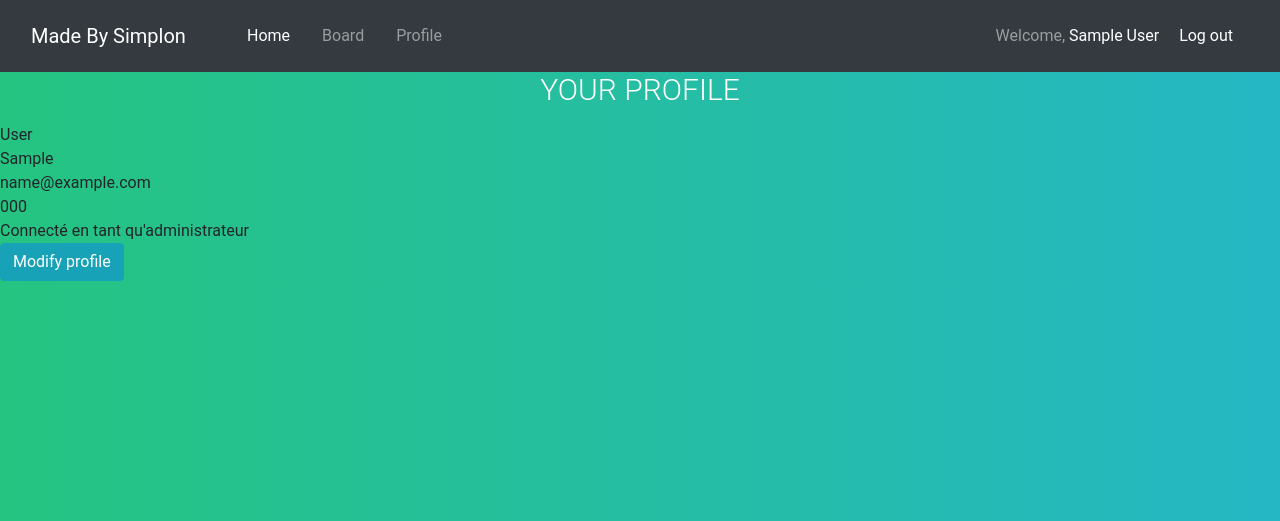
After one commit to GSoulat/candi-app, a Flask app: page /profile/ in a window 1280 px wide. The commit adds this page. Shown: the top 521 px of the page. Run offline with Flask 2, Linux system fonts and the light colour scheme; a user stored in the database is signed in; tables that the repository leaves empty hold one stand-in row (values such as "Sample post"); some libraries are stand-ins or nearby versions.

Commit message:
jout d'une page "profile.html" et d'une page "modify_profile.html". Injection des informations de profil utiles à l'intérieur. La page "profile.html" est liée à la page "modify_profile.html" par un bouton. Pas de mise en page, ni de formulaire dans "modify_profile.html".

```diff
--- a/App/routes.py
+++ b/App/routes.py
@@ -54,6 +54,17 @@ def board_page():
     else:
         return render_template('board.html', lenght = len(usercandidacy_attributs), title = usercandidacy_attributs ,user_candidacy=Candidacy.find_by_user_id(current_user.id))
 
+@app.route('/profile/')
+@login_required
+def profile_page():
+
+    return render_template('profile.html')
+
+@app.route('/modify_profile/')
+@login_required
+def modify_profile_page():
+
+    return render_template('modify_profile.html')
 
 @app.route('/logout')
 def logout_page():
--- a/App/templates/base.html
+++ b/App/templates/base.html
@@ -33,6 +33,9 @@
         {% if current_user.is_authenticated %}
         <li class="nav-item ml-3">
           <a class="nav-link" href="{{ url_for('board_page') }}">Board</a>
+        </li>
+        <li class="nav-item ml-3">
+          <a class="nav-link" href="{{ url_for('profile_page') }}">Profile</a>
         </li>
         {% else %}
         <li class="nav-item ml-3">
--- /dev/null
+++ b/App/templates/profile.html
@@ -0,0 +1,23 @@
+{% extends 'base.html' %}
+
+{% block title %}
+Profil
+{% endblock %}
+{% block content %}
+<h1>Your profile</h1>
+{{ current_user.last_name }}
+<br/>
+{{ current_user.first_name }}
+<br/>
+{{ current_user.email_address }}
+<br/>
+{{ current_user.telephone_number }}
+<br/>
+{% if current_user.is_admin %}
+    Connecté en tant qu'administrateur
+{% else %}
+    Connecté en tant qu'utilisateur
+{% endif %}
+<br/>
+<a href="{{ url_for('modify_profile_page') }}" class="btn btn-info" role="button">Modify profile</a>
+{% endblock %}
```
Also changed, not shown: App/templates/modify_profile.html (added, +23 -0 lines).
